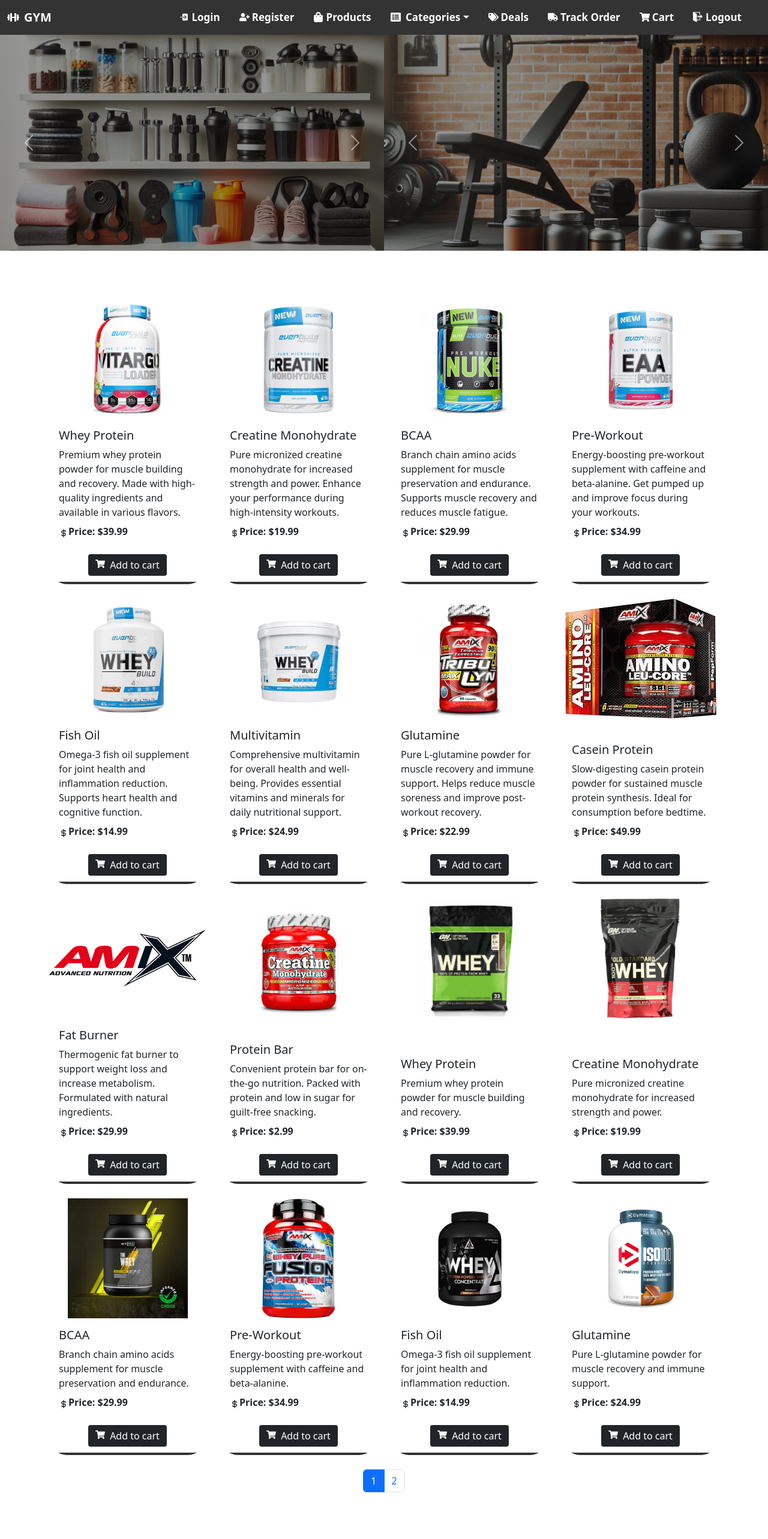
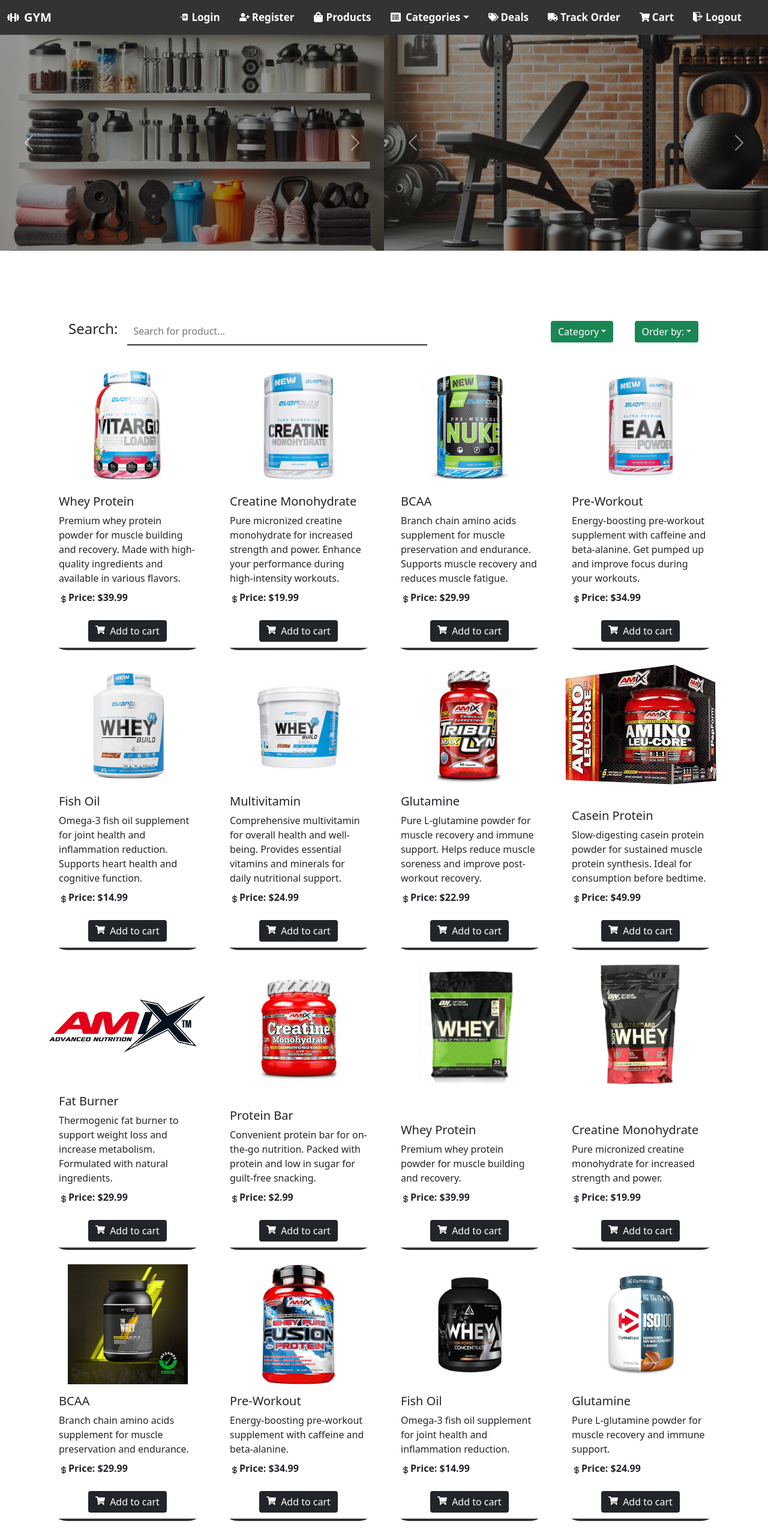
Before and after one commit to StanSNS2/Gym-frontend, a React (Create React App) app: page / in a window 1280 px wide. Shown: the top 2566 px of the page at 60% size. Before the commit the page ends 2504 px from the top, so only its background shows below. Built offline with nearby package versions, Linux system fonts and the light colour scheme.

Commit message:
add search section.

```diff
--- a/src/Component/Shop/Shop.css
+++ b/src/Component/Shop/Shop.css
@@ -41,3 +41,47 @@
     display: flex;
     justify-content: center;
 }
+
+.active > .page-link, .page-link.active {
+    z-index: 3;
+    color: white !important;
+    background-color: #333333 !important;
+    border-color: #333333 !important;
+}
+
+.page-link {
+    color: #333333 !important;
+    font-weight: bold;
+}
+
+.searchInputContainer {
+    display: flex;
+    align-items: center;
+}
+
+.searchInput {
+    width: 500px;
+    padding: 10px;
+    font-size: 16px;
+    border:none;
+    border-bottom: 2px solid #333333;
+    outline: none;
+    transition: all 0.3s ease;
+}
+
+.searchInput:focus {
+    border-bottom-color: #FF5733;
+}
+
+.topShopSection{
+    padding: 2rem;
+    display: flex;
+    justify-content: space-between;
+    align-items: center;
+}
+
+.dropDownButtons{
+    width: 250px;
+    display: flex;
+    justify-content: space-between;
+}
--- a/src/Component/Shop/Shop.jsx
+++ b/src/Component/Shop/Shop.jsx
@@ -1,5 +1,5 @@
 import React, {useState} from 'react';
-import {Container, Row, Col, Card, Pagination, Button} from 'react-bootstrap';
+import {Container, Row, Col, Card, Pagination, Button, Dropdown} from 'react-bootstrap';
 import "./Shop.css"
 import {FaShoppingCart} from "react-icons/fa";
 import {CgDollar} from "react-icons/cg";
@@ -172,6 +172,45 @@
 
     return (
         <Container>
+            <div className="topShopSection">
+                <div className="searchInputContainer">
+                    <h4>Search:</h4>
+
+                    <input
+                        type="text"
+                        className="searchInput ms-3"
+                        placeholder="Search for product..."
+                    />
+                </div>
+
+                <div className="dropDownButtons">
+                    <Dropdown>
+                        <Dropdown.Toggle variant="success" id="dropdown-basic">
+                            Category
+                        </Dropdown.Toggle>
+
+                        <Dropdown.Menu>
+                            <Dropdown.Item href="#/action-1">Action</Dropdown.Item>
+                            <Dropdown.Item href="#/action-2">Another action</Dropdown.Item>
+                            <Dropdown.Item href="#/action-3">Something else</Dropdown.Item>
+                        </Dropdown.Menu>
+                    </Dropdown>
+
+                    <Dropdown>
+                        <Dropdown.Toggle variant="success" id="dropdown-basic">
+                            Order by:
+                        </Dropdown.Toggle>
+
+                        <Dropdown.Menu>
+                            <Dropdown.Item href="#/action-1">Action</Dropdown.Item>
+                            <Dropdown.Item href="#/action-2">Another action</Dropdown.Item>
+                            <Dropdown.Item href="#/action-3">Something else</Dropdown.Item>
+                        </Dropdown.Menu>
+                    </Dropdown>
+                </div>
+            </div>
+
+
             <Row>
                 {currentProducts.map(product => (
                     <Col md={3} key={product.id} className="mb-4">
@@ -199,7 +238,7 @@
             </Row>
 
             <Row>
-                <Col className="d-flex justify-content-center">
+                <Col className="d-flex justify-content-center mt-4">
                     <Pagination>
                         {Array.from({length: Math.ceil(products.length / productsPerPage)}, (_, i) => (
                             <Pagination.Item key={i + 1} onClick={() => paginate(i + 1)} active={i + 1 === currentPage}>
```
